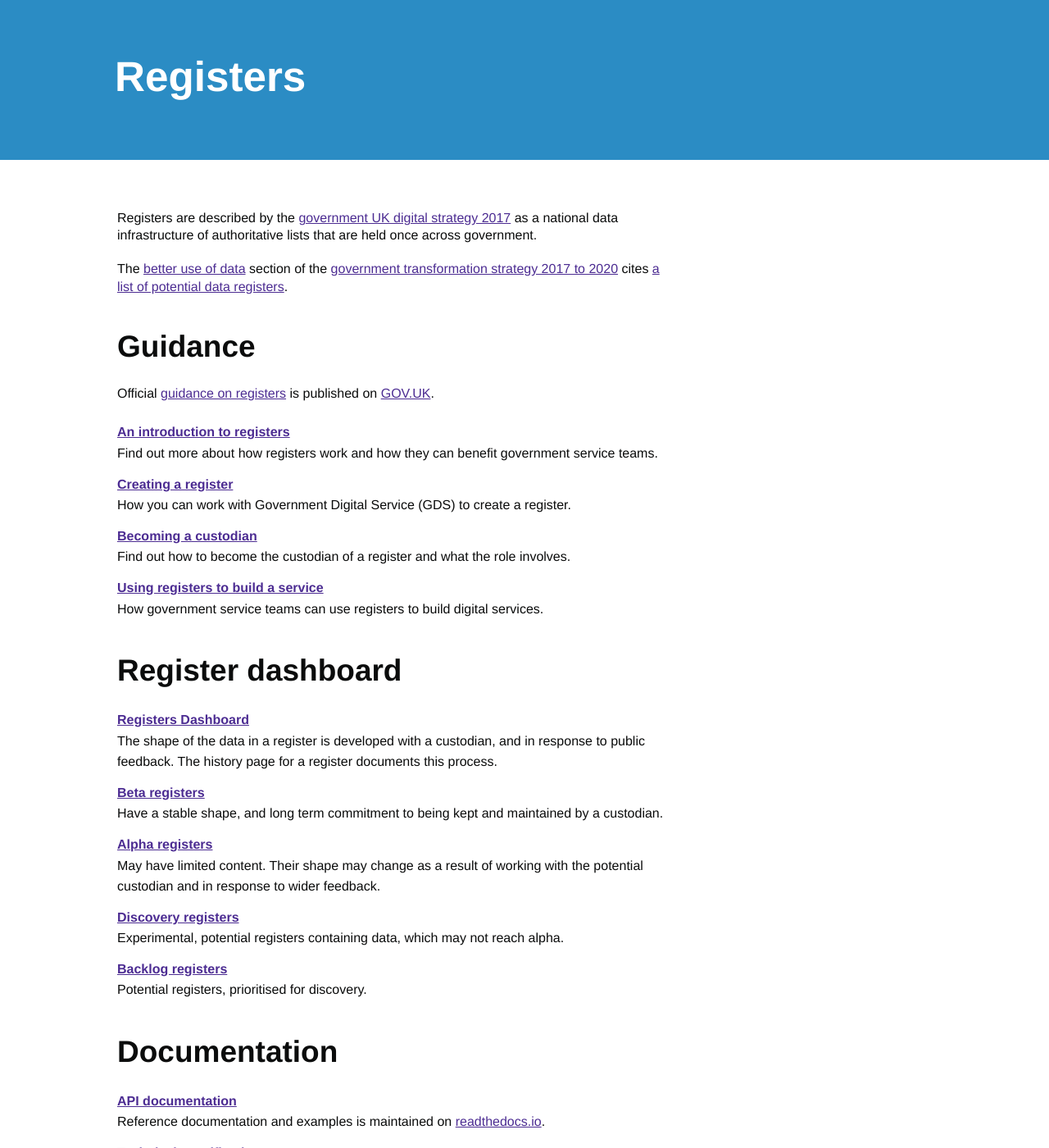
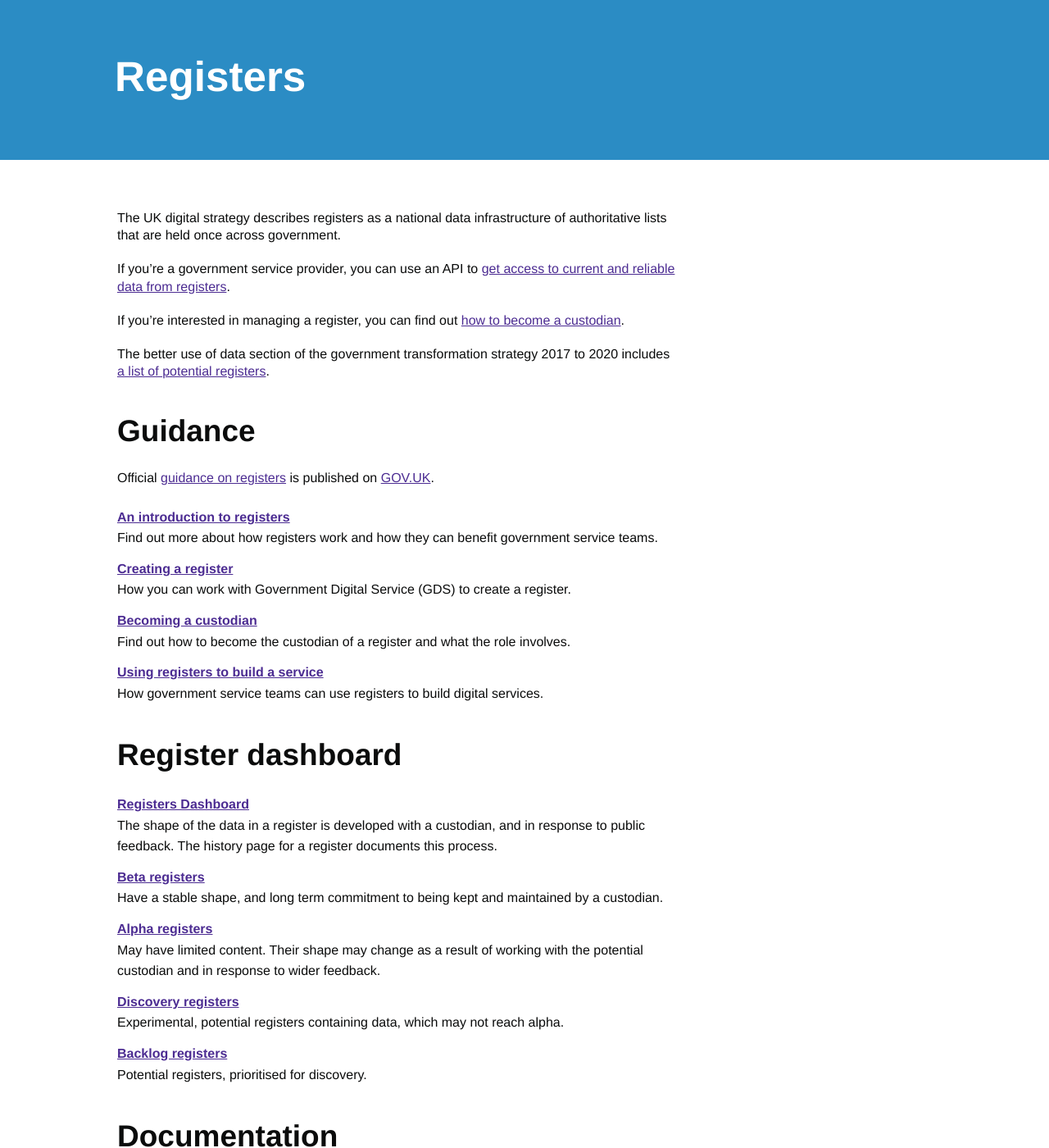
Before and after one commit to openregister/www.openregister.org, a Jekyll site: the page built from index.md, in a window 1280 px wide and 1400 px high. Shown: the whole window at 82% size. Built offline with Jekyll 4.4.1, drawn with Linux system fonts in a browser that asks for light colours; some of the changed text lies outside the part shown.

Commit message:
Update homepage copy for services assessment

```diff
--- a/index.md
+++ b/index.md
@@ -11,9 +11,13 @@ redirect_from:
   - /list_of_registers
 ---
 
-Registers are described by the [government UK digital strategy 2017](https://www.gov.uk/government/publications/uk-digital-strategy) as a national data infrastructure of authoritative lists that are held once across government.
+The UK digital strategy describes registers as a national data infrastructure of authoritative lists that are held once across government.
 
-The [better use of data](https://www.gov.uk/government/publications/government-transformation-strategy-2017-to-2020/government-transformation-strategy-better-use-of-data) section of the [government transformation strategy 2017 to 2020](https://www.gov.uk/government/publications/government-transformation-strategy-2017-to-2020) cites [a list of potential data registers](https://www.gov.uk/government/publications/government-transformation-strategy-2017-to-2020/government-transformation-strategy-appendix-list-of-potential-data-registers).
+If you’re a government service provider, you can use an API to [get access to current and reliable data from registers](https://registers.cloudapps.digital/).
+
+If you’re interested in managing a register, you can find out [how to become a custodian](https://www.gov.uk/guidance/registers-becoming-a-custodian).
+
+The better use of data section of the government transformation strategy 2017 to 2020 includes [a list of potential registers](https://www.gov.uk/government/publications/government-transformation-strategy-2017-to-2020/government-transformation-strategy-appendix-list-of-potential-data-registers).
 
 ## Guidance
 <p>Official <a href="https://www.gov.uk/government/collections/registers-guidance">guidance on registers</a> is published on <a href="https://www.gov.uk">GOV.UK</a>.</p>
@@ -45,13 +49,11 @@ The [better use of data](https://www.gov.uk/government/publications/government-t
 
 ## Documentation
 <dl>
-<dt><a href="http://open-registers-docs.readthedocs.io/en/latest/">API documentation</a></dt>
-<dd>Reference documentation and examples is maintained on <a href="http://open-registers-docs.readthedocs.io/en/latest/">readthedocs.io</a>.</dd>
+<dt><a href="https://registers-docs.cloudapps.digital">API documentation</a></dt>
+<dd>API reference documentation and examples for service teams</dd>
 <dt><a href="https://openregister.github.io/specification/">Technical specification</a></dt>
 <dd>A technical specification for the openregister product, developed <a href="https://github.com/openregister/specification">GitHub</a> formally defines the API,
 and helps you create your own implementation of the platform.</dd>
-<dt><a href="{{ site.baseurl }}/patterns/">Register design patterns</a></dt>
-<dd>A wiki for sharing design patterns for using and shaping of registers, maintained on <a href="https://github.com/openregister/www.openregister.org">GitHub</a>.</dd>
 </dl>
 
 ## Source code
```
